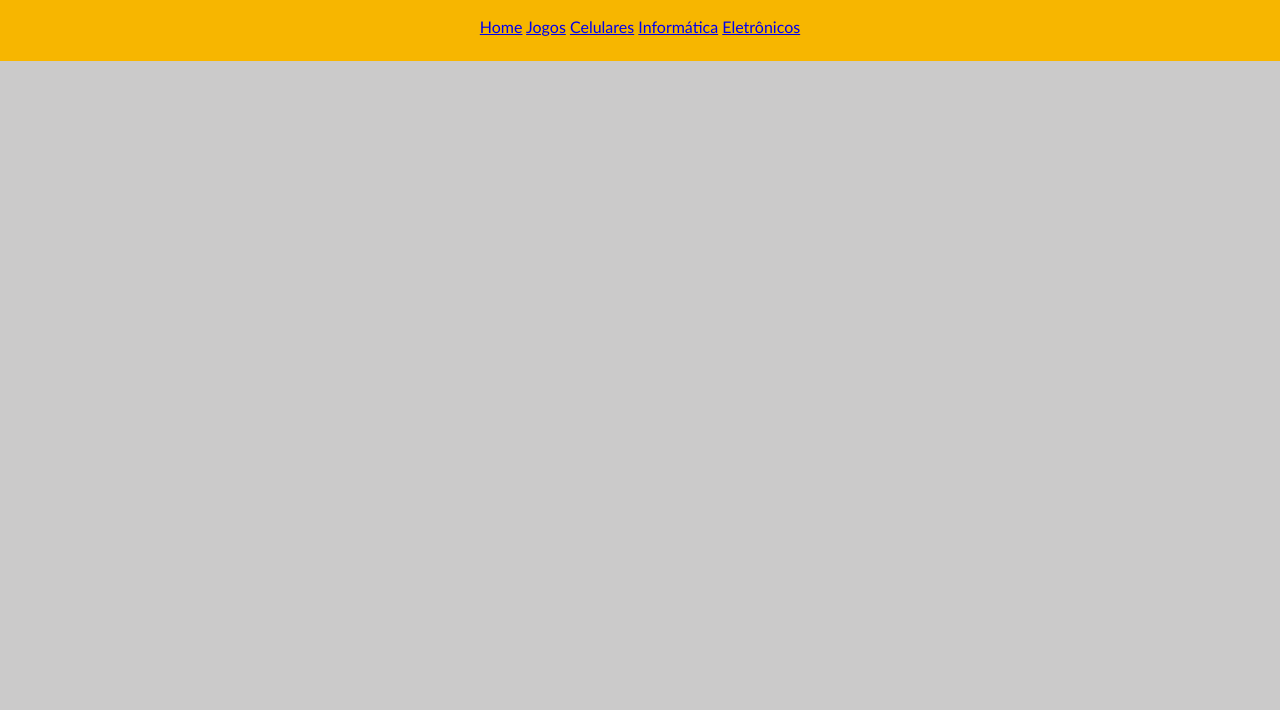
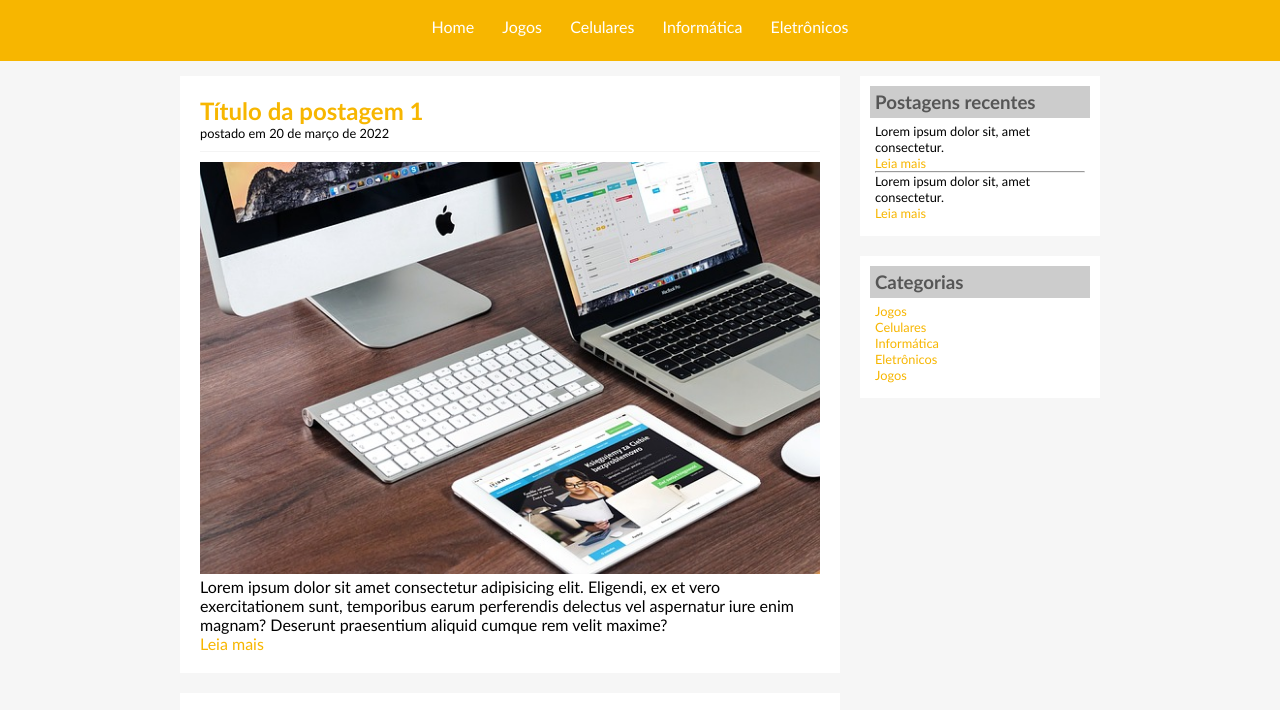
Before and after one commit to Leleoh/Front-End, a plain HTML site: page projetos/Projeto#3/index.html in a window 1280 px wide. Shown: the part 76-786 px from the top of the page. Drawn offline with Linux system fonts and the light colour scheme.

Commit message:
Resultado projeto 3
Projeto 3 finalizado

```diff
--- a/projetos/Projeto#3/index.html
+++ b/projetos/Projeto#3/index.html
@@ -20,5 +20,51 @@
             <a href="paginas/eletronicos.html">Eletrônicos</a>
         </div>
     </div>
+    <div id="principal">
+        <div id="area-lateral">
+            <div class="conteudo-lateral">
+                <h3>Postagens recentes</h3>
+                <div class="postagem-lateral">
+                    <p>Lorem ipsum dolor sit, amet consectetur.</p>
+                    <a href="">Leia mais</a> <hr>
+                    <p>Lorem ipsum dolor sit, amet consectetur.</p>
+                    <a href="">Leia mais</a>
+                </div>
+            </div>
+            <div class="conteudo-lateral">
+                <h3>Categorias</h3>
+                <div class="postagem-lateral">
+                    <a href="">Jogos</a> <br>
+                    <a href="">Celulares</a> <br>
+                    <a href="">Informática</a> <br>
+                    <a href="">Eletrônicos</a> <br>
+                    <a href="">Jogos</a> <br>
+                </div>
+            </div>
+        </div>
+        <div id="area-postagens">
+            <!--Abertura postagem-->
+            <div class="postagem">
+                <h2>Título da postagem 1</h2>
+                <span class="data-postagem">postado em 20 de março de 2022</span>
+                <img width="620" src="imagens/imagem2.jpg" alt="primeiro post">
+                <p>Lorem ipsum dolor sit amet consectetur adipisicing elit. Eligendi, ex et vero exercitationem sunt, temporibus earum perferendis delectus vel aspernatur iure enim magnam? Deserunt praesentium aliquid cumque rem velit maxime?</p>
+                <a href="">Leia mais</a>
+            </div>
+        </div><!--Fechamento postagem-->
+        <div id="area-postagens">
+            <!--Abertura postagem-->
+            <div class="postagem">
+                <h2>Título da postagem 2</h2>
+                <span class="data-postagem">postado em 3 de abril de 2022</span>
+                <img width="620" src="imagens/imagem1.jpg" alt="segundo post">
+                <p>Lorem ipsum dolor sit amet consectetur adipisicing elit. Eligendi, ex et vero exercitationem sunt, temporibus earum perferendis delectus vel aspernatur iure enim magnam? Deserunt praesentium aliquid cumque rem velit maxime?</p>
+                <a href="">Leia mais</a>
+            </div>
+        </div><!--Fechamento postagem-->
+        <div id="rodape">
+            <h4>Todos os direitos reservados</h4>
+        </div>
+    </div>
 </body>
 </html>
--- a/projetos/Projeto#3/style.css
+++ b/projetos/Projeto#3/style.css
@@ -7,7 +7,7 @@
 body{
     font-size: 1em;
     font-family: 'Trebuchet MS', 'Lucida Sans Unicode', 'Lucida Grande', 'Lucida Sans', Arial, sans-serif;
-    background-color: #cbcaca;
+    background-color: #f6f6f6f0;
 }
 
 /*
@@ -21,6 +21,49 @@ body{
 #logo, #menus{
     padding: 10px;
 }
+#principal{
+    width: 920px;
+    margin: 0px auto;
+    padding: 15px;
+}
+#area-postagens{
+    width: 660px;
+    float: left;
+}
+#area-lateral{
+    width: 240px;
+    float: right;
+    position: relative ;
+}
+#rodape{
+    background-color: #CCC;
+    clear: both;
+    text-align: center;
+    padding: 15px;
+}
+/*
+***Formatações do menu***
+*/
+a:link, a:visited{
+    color: #f7b600;
+
+}
+a:hover{
+    text-decoration: underline;
+}
+
+#cabecalho a:link, #cabecalho a:visited{
+    color: white;
+    padding: 8px 12px;
+}
+#cabecalho a:hover{
+    color: #f7b600;
+    background-color: white;
+    text-decoration: none;
+}
+a{
+    text-decoration: none;
+}
 
 /*
 *** Formatações Gerais ***
@@ -33,3 +76,36 @@ h1{
 .branco{
     color: white;
 }
+h2{
+    color: #f7b600;
+}
+h3{
+    color: #565656;
+    background-color: #CCC;
+    padding: 5px;
+}
+
+/*
+***Formatações postagens***
+*/
+.postagem{
+    padding: 20px;
+    margin-bottom: 20px;
+    background-color: white;
+}
+.data-postagem{
+    font-size: 0.8em;
+    border-bottom: 1px solid #f4f4f4;
+    padding-bottom: 10px;
+    margin-bottom: 10px;
+    display: block;
+}
+.conteudo-lateral{
+    background-color: white;
+    padding: 10px;
+    margin-bottom: 20px;
+}
+.postagem-lateral{
+    font-size: 0.8em;
+    padding: 5px;
+}
```
Also changed, not shown: 1 other file.
